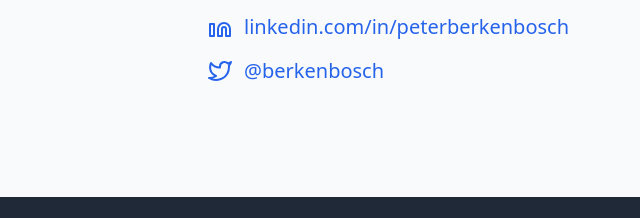
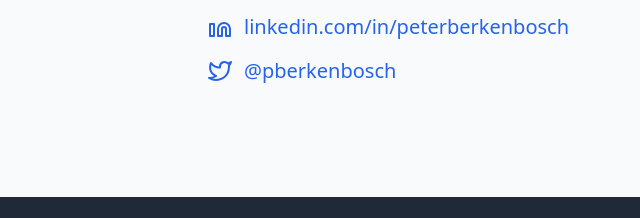
Before and after one commit to peterberkenbosch/peterberkenbosch.nl, a plain HTML site: page index.html in a window 1280 px wide. Shown: the part 1266-1484 px from the top of the page, 272-912 px from the left. Drawn offline with nearby package versions, Linux system fonts and the light colour scheme.

Commit message:
Fix typo

```diff
--- a/index.html
+++ b/index.html
@@ -375,11 +375,11 @@
                 ></path>
               </svg>
               <a
-                href="https://twitter.com/pberkenbosch"
+                href="https://x.com/pberkenbosch"
                 target="_blank"
                 rel="noopener noreferrer"
                 class="text-blue-600 hover:underline"
-                >@berkenbosch</a
+                >@pberkenbosch</a
               >
             </li>
           </ul>
```
